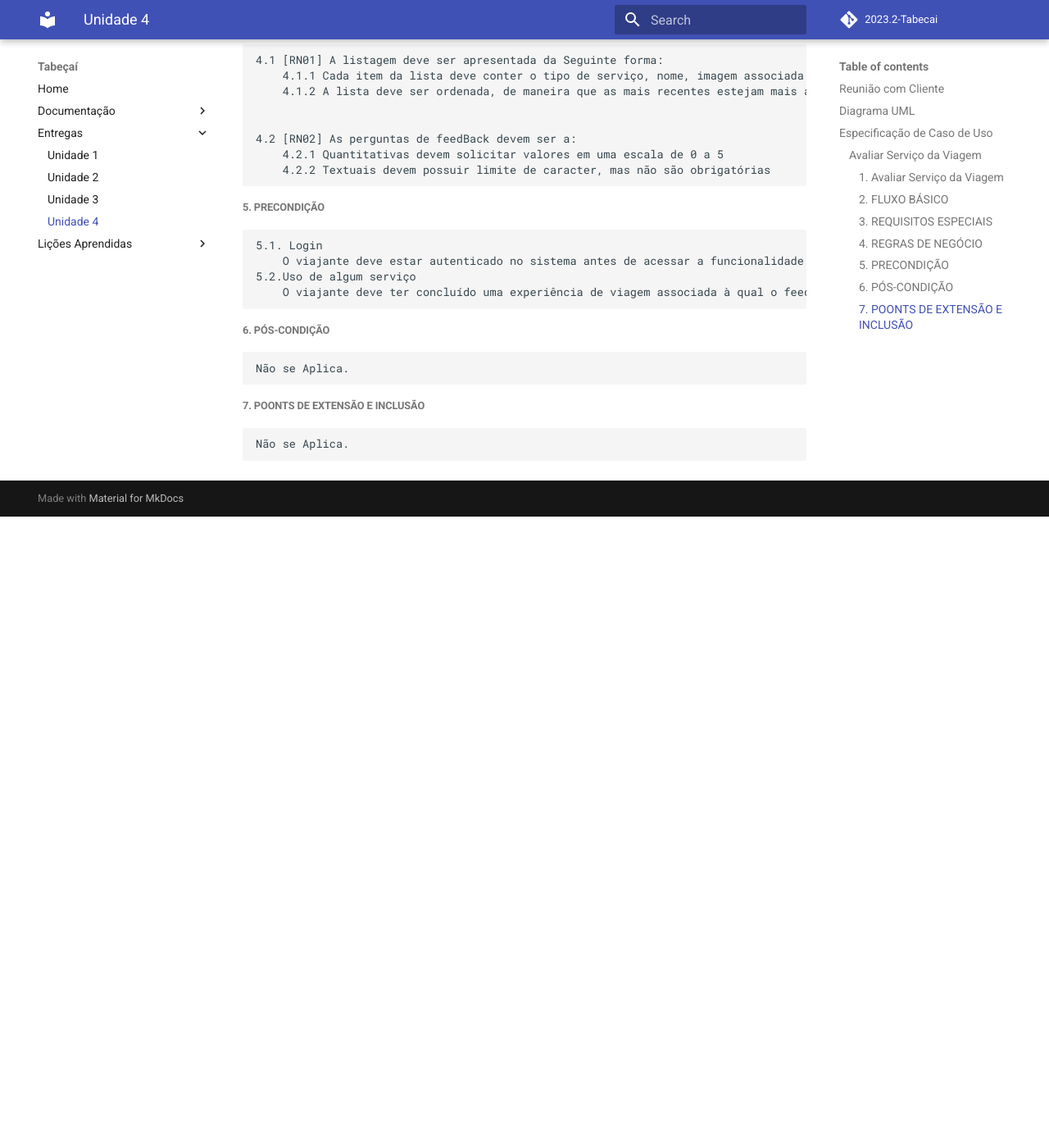
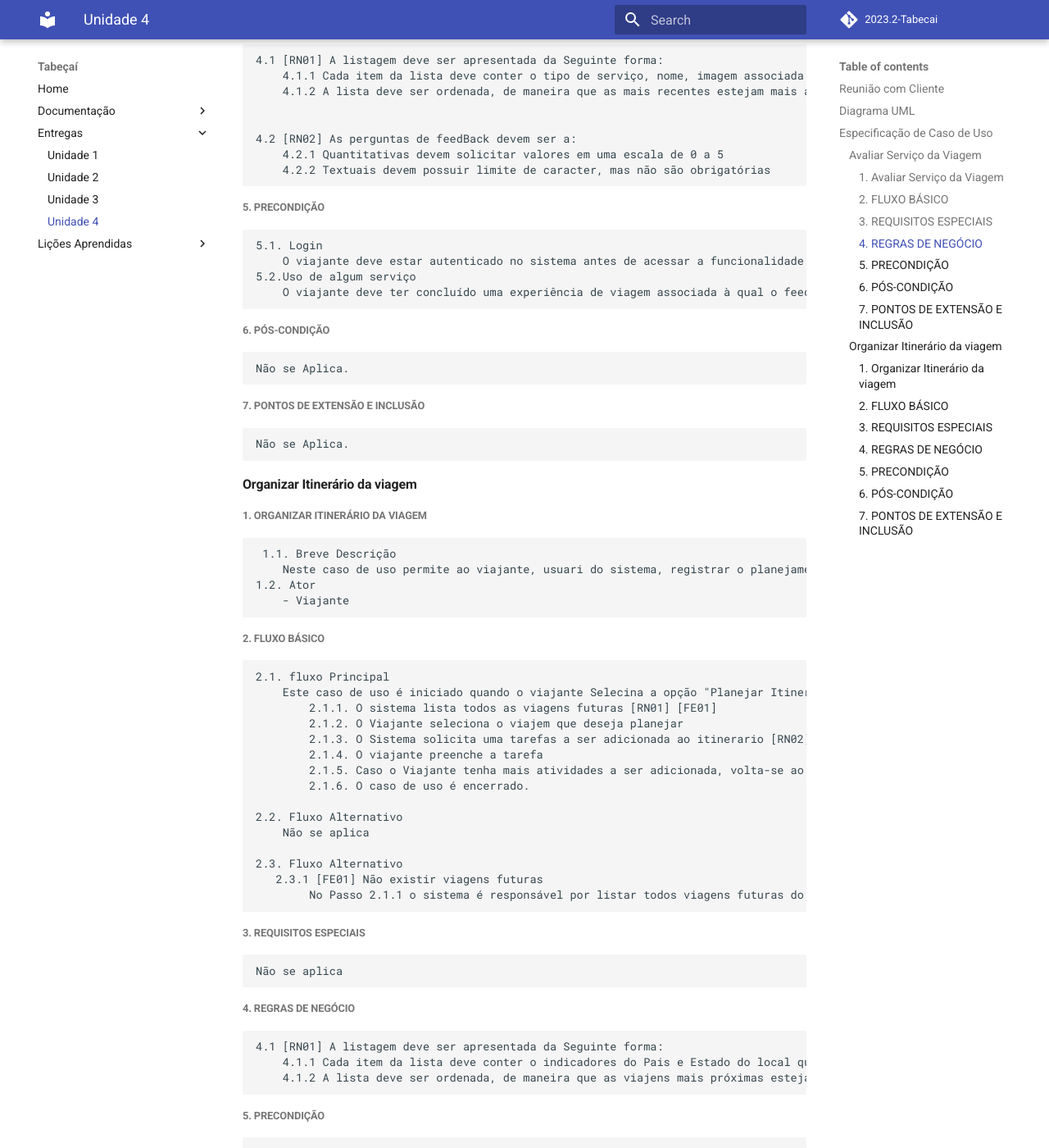
Before and after one commit to mdsreq-fga-unb/2023.2-Tabecai, an MkDocs documentation site: the page built from docs/entrega_4.md, in a window 1280 px wide and 1400 px high, scrolled down 1768 px. Shown: the whole window at 82% size. Built offline with MkDocs 1.6.1 and Material for MkDocs 9.7.7, drawn with Linux system fonts in a browser that asks for light colours; comment, search, counter and statistics services are not loaded; before the commit the page ends 2398 px from its top, so only the background shows below that; some of the changed text lies outside the part shown.

Commit message:
feat: UC -Itinerário da viagem

```diff
--- a/docs/entrega_4.md
+++ b/docs/entrega_4.md
@@ -54,5 +54,50 @@
 
 ##### 6.	PÓS-CONDIÇÃO
     Não se Aplica.
-##### 7. POONTS DE EXTENSÃO E INCLUSÃO
+##### 7. PONTOS DE EXTENSÃO E INCLUSÃO
     Não se Aplica.
+
+#### Organizar Itinerário da viagem
+
+##### 1. Organizar Itinerário da viagem
+     1.1. Breve Descrição
+        Neste caso de uso permite ao viajante, usuari do sistema, registrar o planejamento sua viajem (voos, aluguel de carros e outros planos) em uma lista de itens, de manira que o sistema vincule tais  atividades a seu caléndario calendário. Poossibilitando assim com que o viajante receba futuramente lembretes e atualizaçõs desse planejamento.
+    1.2. Ator
+        - Viajante
+
+##### 2.	FLUXO BÁSICO
+    2.1. fluxo Principal
+        Este caso de uso é iniciado quando o viajante Selecina a opção "Planejar Itinerário".
+            2.1.1. O sistema lista todos as viagens futuras [RN01] [FE01]
+            2.1.2. O Viajante seleciona o viajem que deseja planejar
+            2.1.3. O Sistema solicita uma tarefas a ser adicionada ao itinerario [RN02]
+            2.1.4. O viajante preenche a tarefa
+            2.1.5. Caso o Viajante tenha mais atividades a ser adicionada, volta-se ao tópico 2.1.3.
+            2.1.6. O caso de uso é encerrado.
+
+    2.2. Fluxo Alternativo
+        Não se aplica
+
+    2.3. Fluxo Alternativo
+       2.3.1 [FE01] Não existir viagens futuras
+            No Passo 2.1.1 o sistema é responsável por listar todos viagens futuras do viajante, caso nenhuma viagem exista é exibido a mensagem “Não existem viagens futuras". O sistema Avança para o passo 2.1.6
+
+##### 3.	REQUISITOS ESPECIAIS
+    Não se aplica
+
+##### 4.	REGRAS DE NEGÓCIO
+    4.1 [RN01] A listagem deve ser apresentada da Seguinte forma:
+        4.1.1 Cada item da lista deve conter o indicadores do Pais e Estado do local que se vai viajar, alem da datae imagem associada ao local.
+        4.1.2 A lista deve ser ordenada, de maneira que as viajens mais próximas estejam mais acima.
+
+
+##### 5.	PRECONDIÇÃO
+    5.1. Login
+        O viajante deve estar autenticado no sistema antes de acessar a funcionalidade de Planejar Itinário da experiência de viagem.
+    5.2. O Viajante deve ter alguma viajem futura
+        O viajante deve ter possuir alguma viagem futura para à qual irá planejar seu itinerário fornecido.
+
+##### 6.	PÓS-CONDIÇÃO
+    Não se Aplica.
+##### 7. PONTOS DE EXTENSÃO E INCLUSÃO
+    Não se Aplica.
```
